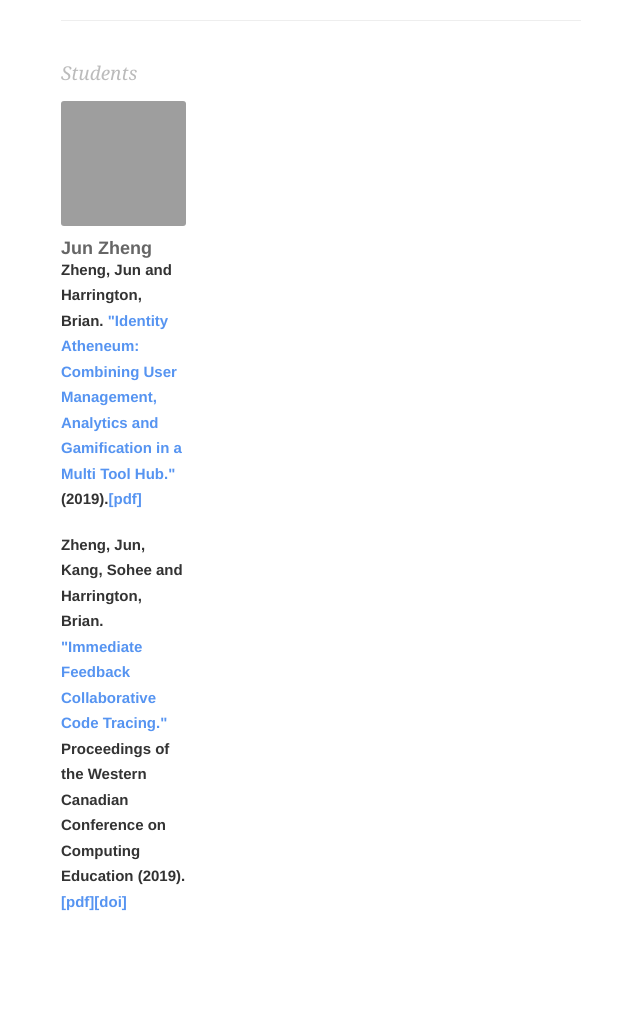
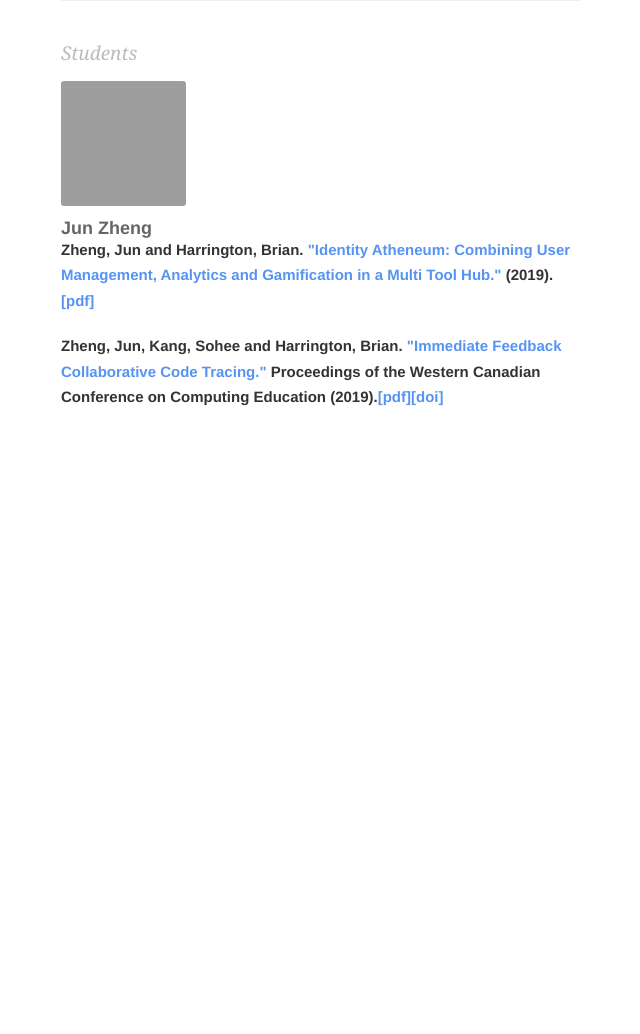
Before and after one commit to cms-urg/cms-urg.github.io, a Jekyll site: the page built from people.html, in a window 1280 px wide. Shown: the part 431-1465 px from the top of the page, without its empty margins (319-959 px from the left). Built offline with Jekyll 4.4.1, drawn with Linux system fonts in a browser that asks for light colours; nearby versions of some CDN libraries; after the commit the page ends 961 px from its top, so only the background shows below that; grey boxes are pictures that could not be loaded.

Commit message:
updated people.html

```diff
--- a/people.html
+++ b/people.html
@@ -14,8 +14,10 @@ layout: default
         <div class="people-card">
             <img src="{{ person.photo }}" />
             <label>{{ person.name }}</label>
-            <div><h5>{{ person.content }}</h5></div>
         </div>
+		<div>
+			<h5>{{ person.content }}</h5>
+		</div>
     {% endif %}
 {% endfor %}
 
@@ -28,7 +30,9 @@ layout: default
         <div class="people-card">
             <img src="{{ person.photo }}" />
             <label>{{ person.name }}</label>
-            <div><h5>{{ person.content }}</h5></div>
         </div>
+		<div>
+			<h5>{{ person.content }}</h5>
+		</div>
     {% endif %}
 {% endfor %}
```
